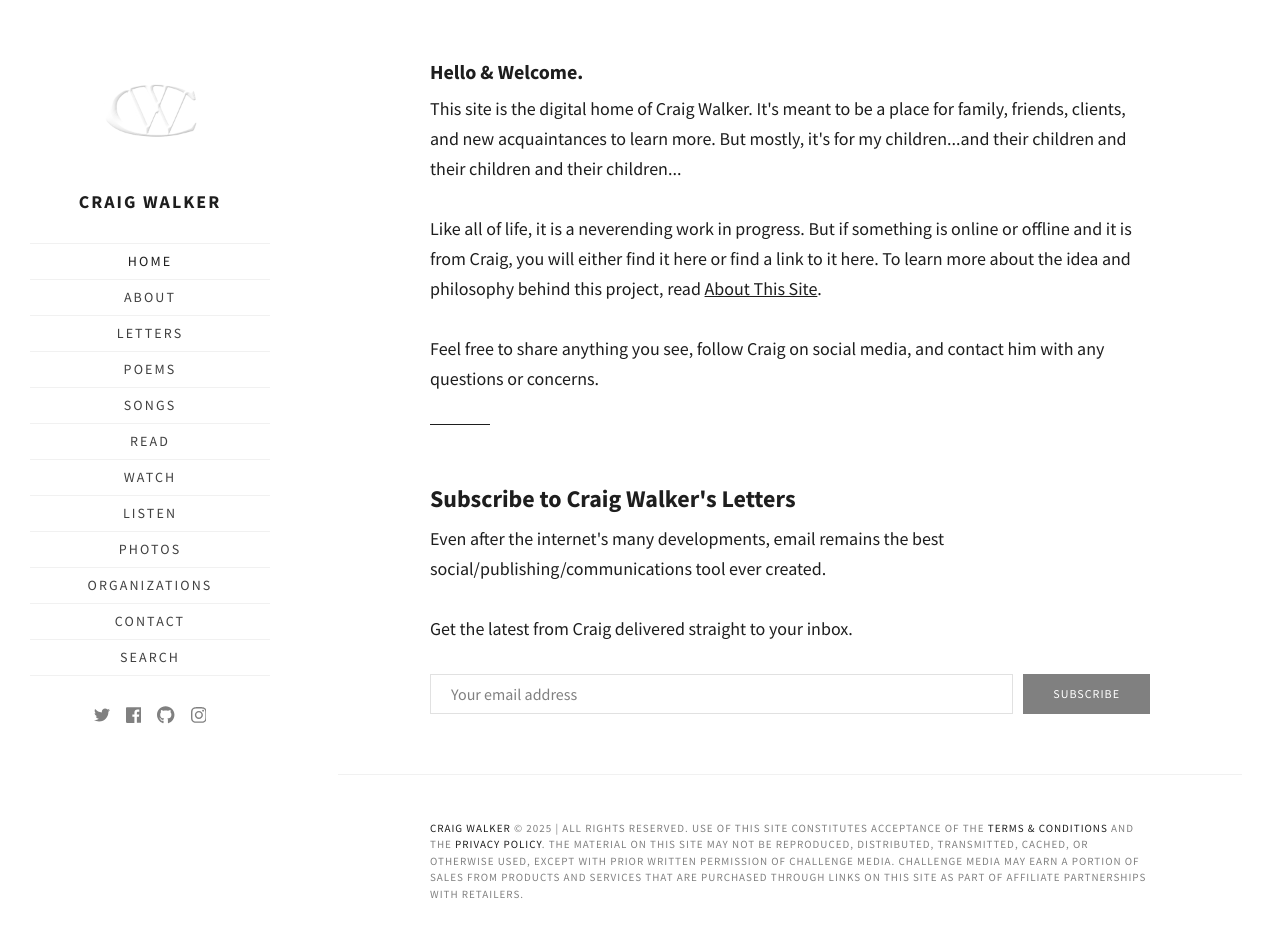
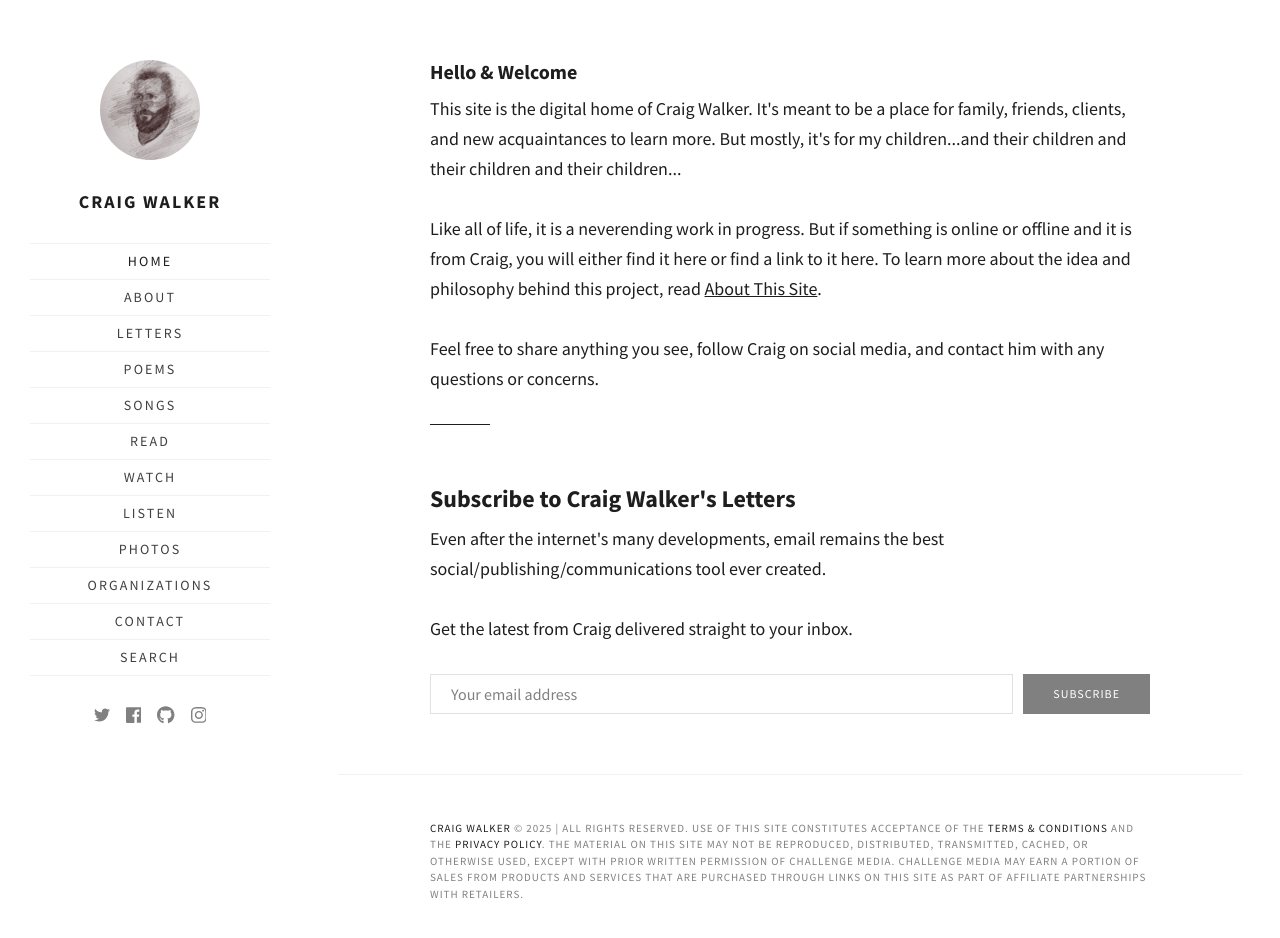
Before and after one commit to walkercraig/walkercraig, a Jekyll site: the page built from index.html, in a window 1280 px wide and 962 px high. Shown: the top 938 px of the window. Built offline with Jekyll 4.4.1, drawn with Linux system fonts in a browser that asks for light colours; some web fonts are replaced; the list of posts is cut into pages by our own code.

Commit message:
Update _config.yml

```diff
--- a/_config.yml
+++ b/_config.yml
@@ -5,8 +5,8 @@ meta_description:
 logo:
 # Author image is used in site sidebar and greetings in the home page hero text
 author:
-  image: 'cwsiteicon.png'
-  greetings: "Hello & Welcome."
+  image: 'beardsketchcrop.png'
+  greetings: "Hello & Welcome"
 favicon: '/favicon.ico'
 baseurl: '/'
 production_url: 'https://walkercraig.github.io/'
```
